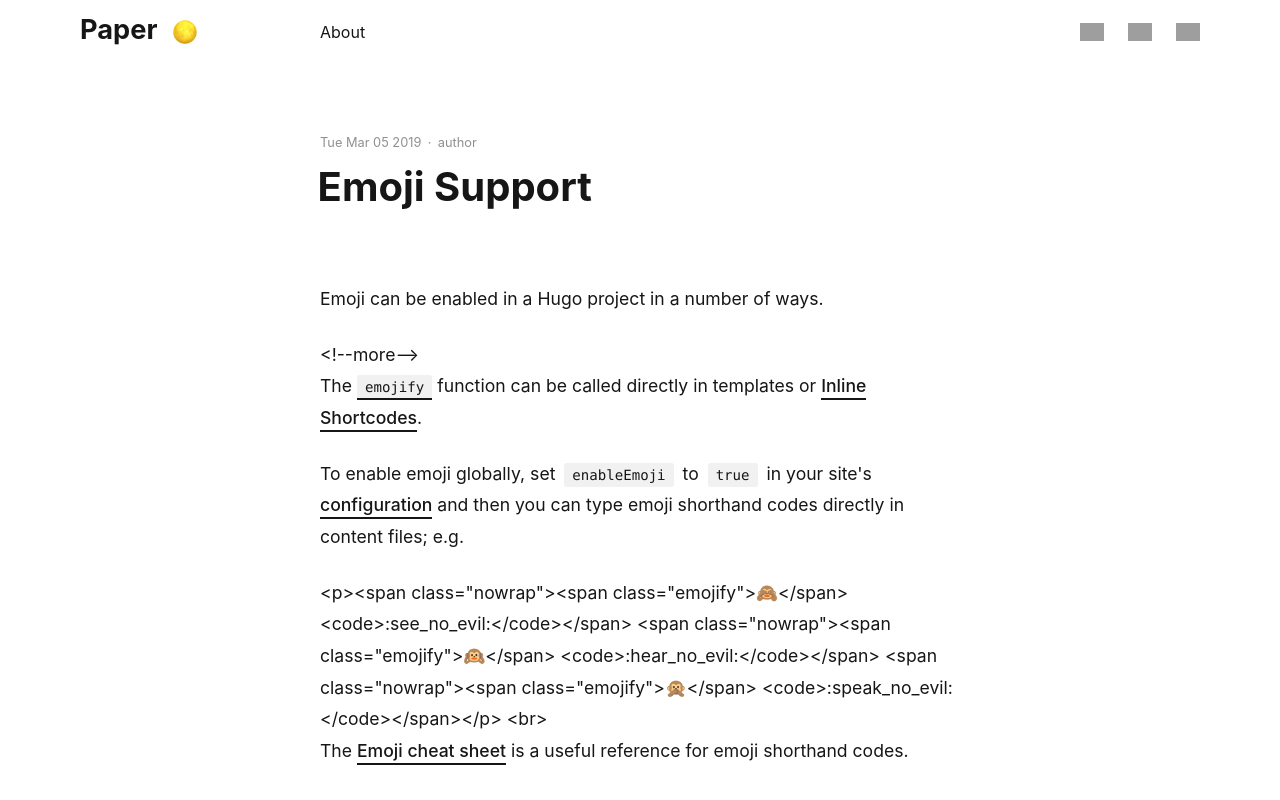
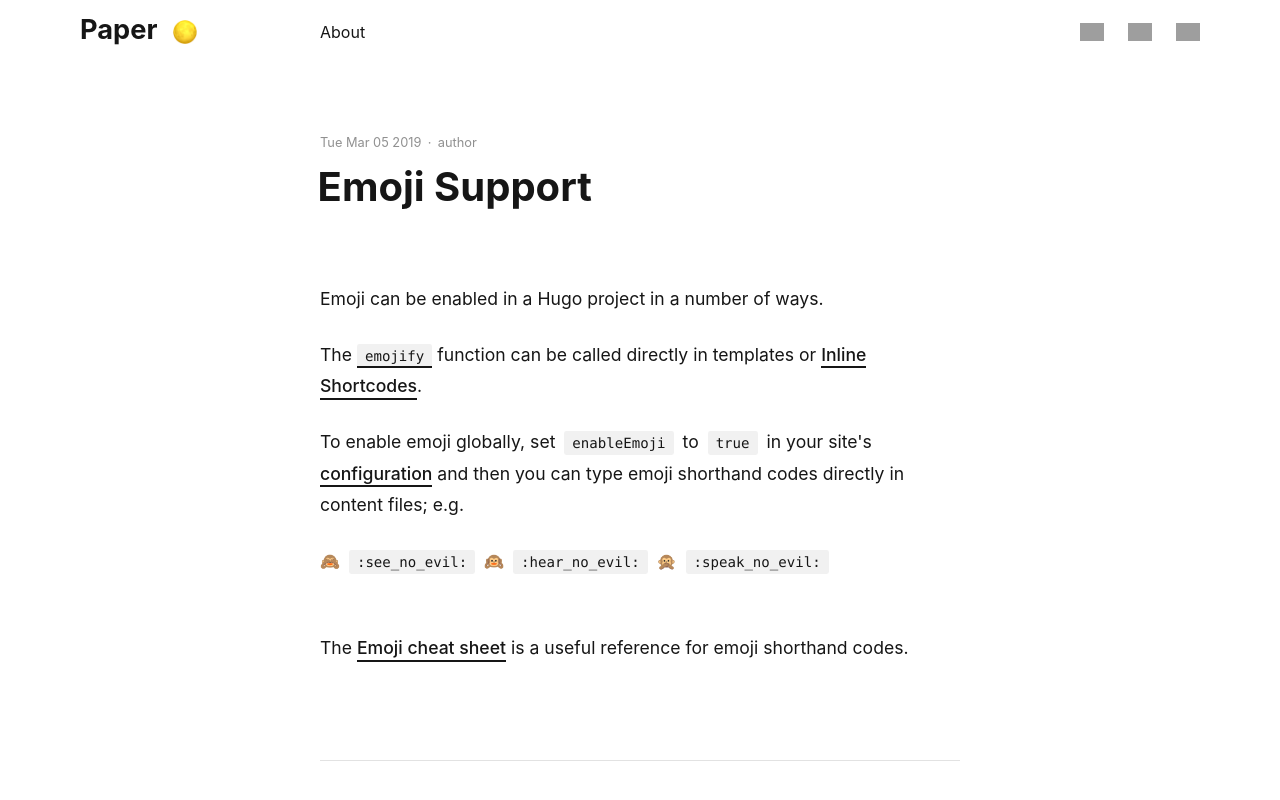
Before and after one commit to raeperd/nextjs-paper, a Next.js app: page /articles/emoji-support in a window 1280 px wide. Shown: the top 800 px of the page. Built offline with nearby package versions, Linux system fonts and the light colour scheme; grey boxes are pictures that could not be loaded.

Commit message:
#9 Add inner html supports for markdown

```diff
--- a/package.json
+++ b/package.json
@@ -18,6 +18,7 @@
     "react": "^17.0.2",
     "react-dom": "^17.0.2",
     "react-markdown": "^7.1.2",
+    "rehype-raw": "^6.1.1",
     "remark": "13.0.0",
     "remark-gfm": "^3.0.1",
     "remark-html": "13.0.1",
--- a/pages/articles/[slug].tsx
+++ b/pages/articles/[slug].tsx
@@ -1,5 +1,6 @@
 import ReactMarkdown from 'react-markdown';
 import remarkGfm from 'remark-gfm';
+import rehypeRaw from 'rehype-raw';
 import { Article, findFirstArticleBySlug, getAllArticleSlugs } from '../../lib/article';
 
 // TODO: Add tag link
@@ -14,7 +15,12 @@ export default function ArticlePage({ article }: ArticlePageProps) {
         <h1>{article.title}</h1>
       </header>
       <section className="post-content">
-        <ReactMarkdown remarkPlugins={[remarkGfm]}>{article.content}</ReactMarkdown>
+        <ReactMarkdown
+          rehypePlugins={[rehypeRaw]}
+          remarkPlugins={[remarkGfm]}
+        >
+          {article.content}
+        </ReactMarkdown>
       </section>
       <footer className="post-tags">
         {article.tags.map((tag) => (
```
Also changed, not shown: 1 other file (tests, documents, lock files or other folders).
